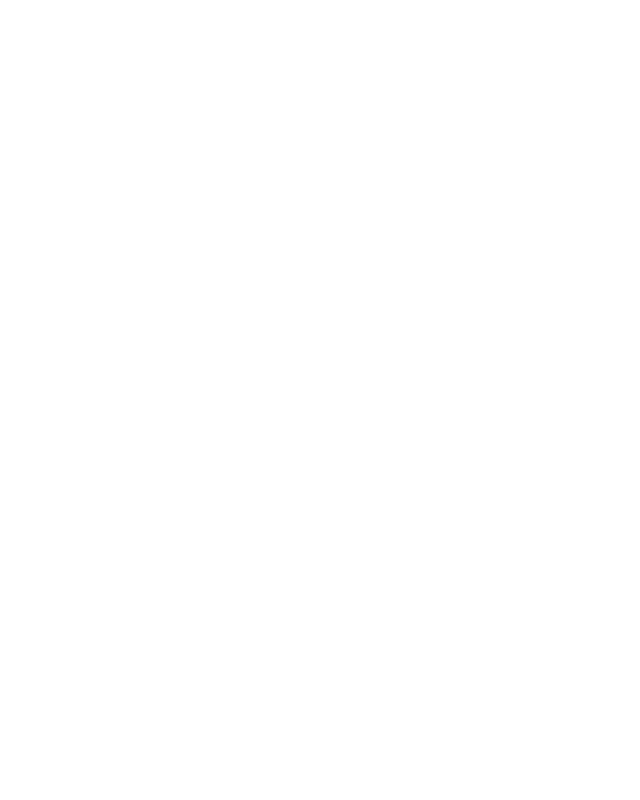
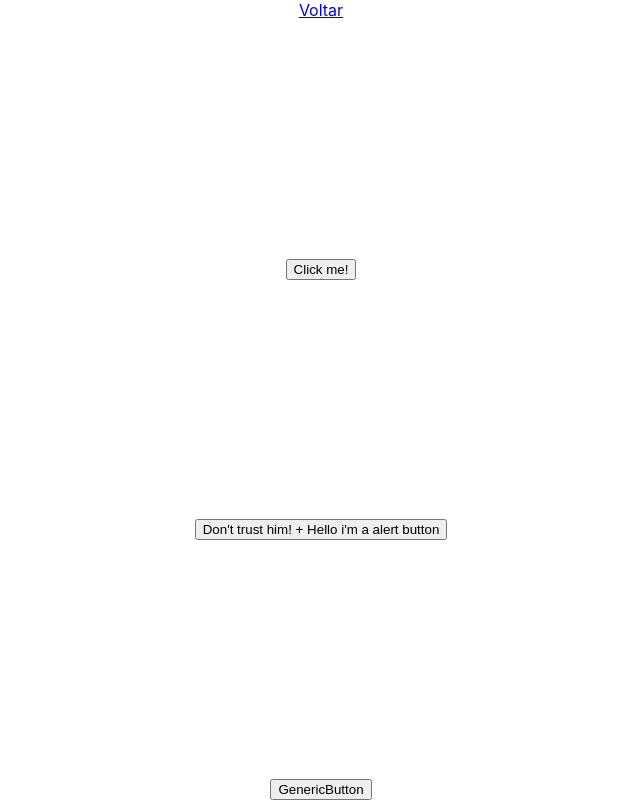
Before and after one commit to hnuke/reactLabSoftware, a React (Create React App) app: page /atv04 in a window 1280 px wide. Before the commit this address had no page. Shown: the whole page, without its empty margins (319-959 px from the left). Built offline with nearby package versions, Linux system fonts and the light colour scheme.

Commit message:
Atv04 slide 33

```diff
--- /dev/null
+++ b/src/Atv04.js
@@ -0,0 +1,20 @@
+import {Link} from "react-router-dom";
+import ButtonEvent, { GenericButton } from "./Atv04/ButtonEvent.js" ;
+import {AlertButton} from './Atv04/ButtonEvent.js';
+import "./Atv04/atv04.css";
+export default function Atv04(){
+    function SaySomething(Something){
+        alert(Something);
+    }
+
+    return(
+        <div className="flex-container">
+            <Link to="/"> Voltar </Link>
+            <ButtonEvent/>
+            <AlertButton message="Don't trust him! ">
+                Hello i'm a alert button
+            </AlertButton>
+            <GenericButton handleClick={SaySomething} alertMessage={"Hellluu"}/>
+        </div>
+    );
+}
--- /dev/null
+++ b/src/Atv04/ButtonEvent.js
@@ -0,0 +1,30 @@
+
+export function AlertButton({message, children}){
+
+    return(<>
+    <button onClick={() => {
+        alert("Please... stop");
+    }}>
+        {message} + {children}
+    </button>
+    </>);
+}
+
+export function GenericButton ({handleClick, alertMessage}){
+
+    return <button onClick={() => handleClick(alertMessage)}>
+        GenericButton
+    </button>;
+}
+
+export default function ButtonEvent(){
+    function handleClick(){
+        alert("Don't do that")
+    }
+
+    return (<>
+        <button onClick={handleClick}>
+            Click me!
+        </button>
+    </>);
+}
--- /dev/null
+++ b/src/Atv04/atv04.css
@@ -0,0 +1,7 @@
+.flex-container {
+    display: flex;
+    flex-direction: column;
+    height: 100%;
+    justify-content: space-between;
+    align-items: center;
+}
--- a/src/Home.js
+++ b/src/Home.js
@@ -16,6 +16,9 @@
                     <li>
                         <Link to="/Atv03">Atividade 03</Link>
                     </li>
+                    <li>
+                        <Link to="/Atv04">Atividade 04</Link>
+                    </li>
                 </ul>
             </nav>
         </div>
--- a/src/index.css
+++ b/src/index.css
@@ -11,3 +11,7 @@
   font-family: source-code-pro, Menlo, Monaco, Consolas, 'Courier New',
     monospace;
 }
+
+html, body, #root {
+  height:100%;
+}
--- a/src/minhasRotas.js
+++ b/src/minhasRotas.js
@@ -4,6 +4,8 @@
 import Atv01 from "./Atv01";
 import Atv02 from "./Atv02";
 import Atv03 from "./Atv03";
+import Atv04 from "./Atv04";
+
 
 
 export default function minhasRotas(){
@@ -14,6 +16,7 @@
             <Route path="/atv01" element={<Atv01 />}/>
             <Route path="/atv02" element={<Atv02 />}/>
             <Route path="/atv03" element={<Atv03/>}/>
+            <Route path="/atv04" element={<Atv04/>}/>
         </Routes>
         </BrowserRouter>
     );
```
